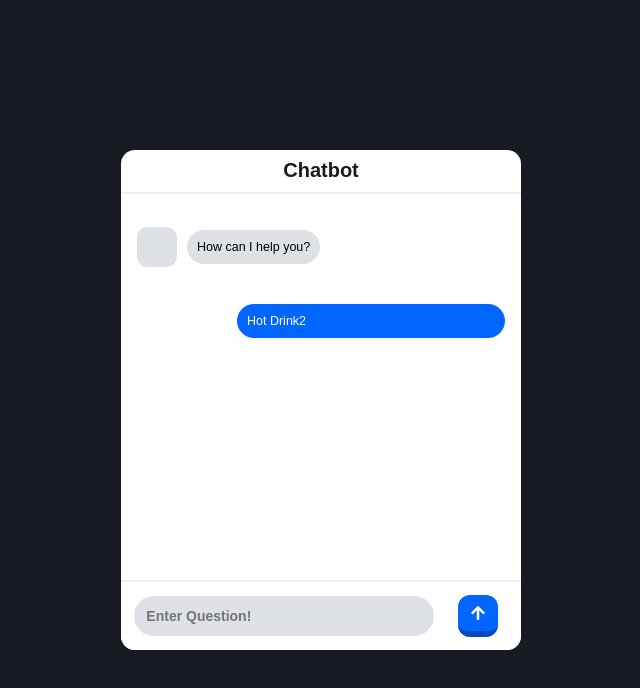
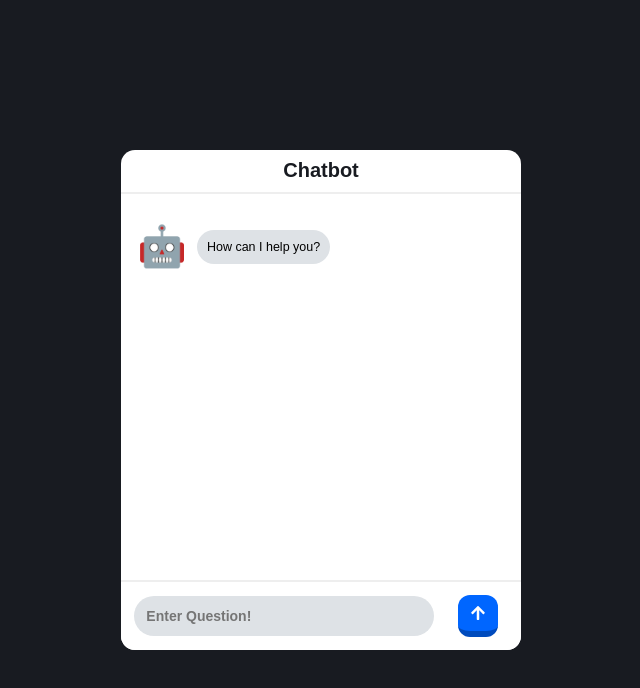
Before and after one commit to ccronheimer/BrockChatbot, a React (Create React App) app in the folder frontend/: page / in a window 1280 px wide. Shown: the top 688 px of the page, without its empty margins (319-959 px from the left). Built offline with nearby package versions, Linux system fonts and the light colour scheme.

Commit message:
git pages

```diff
--- a/frontend/package.json
+++ b/frontend/package.json
@@ -1,4 +1,5 @@
 {
+  "homepage": "https://ccronheimer.github.io/BrockChatbot",
   "name": "frontend",
   "version": "0.1.0",
   "private": true,
@@ -14,6 +15,8 @@
     "web-vitals": "^2.1.4"
   },
   "scripts": {
+    "predeploy": "npm run build",
+    "deploy": "gh-pages -d build",
     "start": "react-scripts start",
     "build": "react-scripts build",
     "test": "react-scripts test",
--- a/frontend/src/App.js
+++ b/frontend/src/App.js
@@ -3,15 +3,7 @@ import "./styles.css";
 import { FaArrowUp } from "react-icons/fa";
 function App() {
   const [inputText, setInputText] = useState({message: "", from: "user"});
-  const [messages, setNewMessage] = useState([
-    {
-     message: "How can I help you?",
-     from: "bot"
-    },
-    {
-     message: "Hot Drink2",
-     from: "user"
-    }]);
+  const [messages, setNewMessage] = useState([{message: "How can I help you?", from: "bot"}]);
 
 
   const addMessage = (e) => {
@@ -19,6 +11,7 @@ function App() {
     setNewMessage([...messages, inputText]);
     console.log(messages);
   };
+
 
   return (
     <div className="container">
@@ -29,7 +22,9 @@ function App() {
         </div>
       </div>
       <div id="myInput" className="chat-input-container">
+
         <input
+          onKeyPress={(event) => {if (event.key === "Enter") {addMessage(event)}}}
           className="chat-input"
           onChange={(e) => {
             setInputText({message: e.target.value, from: "user"});
@@ -54,7 +49,7 @@ function MessageList(props) {
 }
 
 function Message(props) {
-  return<div className={"message-"+props.from+"-container"}>{props.from==="bot" && (<div className="bot-profile"></div>)}<div className={"message-"+props.from}>{props.value}</div></div>;
+  return<div className={"message-"+props.from+"-container"}>{props.from==="bot" && (<div className="bot-profile">🤖</div>)}<div className={"message-"+props.from}>{props.value}</div></div>;
 }
 
 export default App;
--- a/frontend/src/styles.css
+++ b/frontend/src/styles.css
@@ -34,7 +34,7 @@ body {
   font-size: 20px;
   display: flex;
   color: #181b21;
-  font-family: "Quicksand", sans-serif;
+  font-family: "sf", sans-serif;
   border-bottom: 2px solid #bdbdbd42;
 
 }
@@ -46,7 +46,7 @@ body {
   border-top-right-radius: 8px;
   background-color: white;
   flex-direction: column;
-  overflow-y: scroll;
+  overflow: auto;
 }
 
 .chat-input-container {
@@ -66,7 +66,7 @@ body {
   border-radius: 30px;
   background-color: #dee2e6;
   font-size: 14px;
-  font-family: "Quicksand", sans-serif;
+  font-family: "sf", sans-serif;
   font-weight: bold;
   padding: 12px;
 }
@@ -102,7 +102,7 @@ body {
 .message-user {
   background-color: #0066ff;
   color: white;
-  font-family: "Quicksand", sans-serif;
+  font-family: "sf", sans-serif;
 
   padding: 10px;
   font-size: 12.5px;
@@ -124,7 +124,7 @@ body {
   padding: 10px;
   font-size: 12.5px;
   color: rgb(0, 0, 0);
-  font-family: "Quicksand", sans-serif;
+  font-family: "sf", sans-serif;
   margin-left: 10px;
   margin-bottom: 20px;
   margin-top: 20px;
@@ -136,8 +136,10 @@ body {
 
 
 .bot-profile {
- width: 40px;
- height: 40px;
- border-radius: 10px;
- background-color: #dee2e6;
+ font-size: 40px;
 }
+
+@font-face {
+  font-family: 'sf';
+  src: local('sf'), url(./fonts/SF-Pro.ttf) format('ttf');
+}
```
Also changed, not shown: 2 other files (tests, documents, lock files or other folders).
